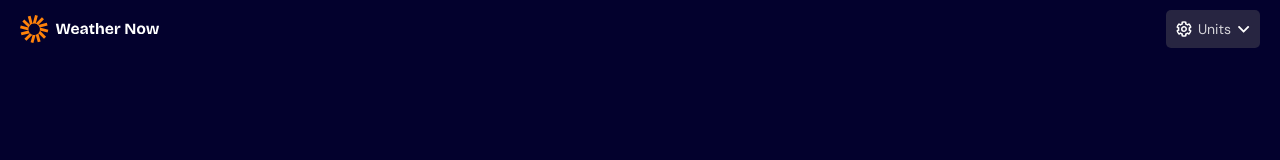
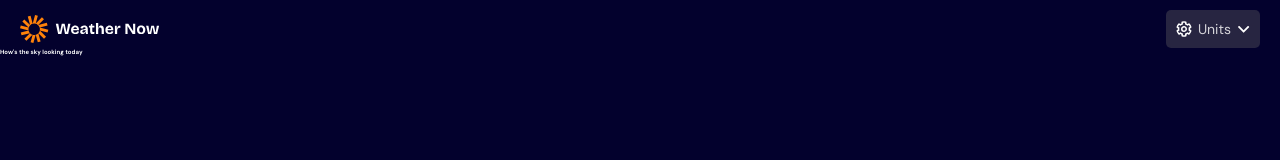
Before and after one commit to santiagodev10/Weather-App, a React (Vite) app: page / in a window 1280 px wide. Shown: the top 160 px of the page. Built offline with nearby package versions, Linux system fonts and the light colour scheme.

Commit message:
create Layout component to group all the layout components like header or footer, with a children element inside a main html tag to nest section components

```diff
--- a/src/App.jsx
+++ b/src/App.jsx
@@ -1,13 +1,14 @@
 import { useState } from 'react';
-import Header from './components/layout/Header/Header.jsx';
+import Layout from './components/layout/Layout';
 
 function App() {
   const [count, setCount] = useState(0)
 
   return (
     <>
-      <Header />
-      <main></main>
+      <Layout>
+        <h1>How's the sky looking today</h1>
+      </Layout>
     </>
   )
 }
--- a/src/assets/styles/global.css
+++ b/src/assets/styles/global.css
@@ -34,6 +34,7 @@
 html, * {
     font-size: 62.5%;
     font-family: var(--font-body);
+    color: var(--Neutral-0);
     box-sizing: border-box;
     margin: 0;
     padding: 0;
--- /dev/null
+++ b/src/components/layout/Layout.jsx
@@ -0,0 +1,12 @@
+import Header from './Header/Header';
+
+const Layout = ({ children }) => {
+    return (
+        <>
+            <Header />
+            <main>{children}</main>
+        </>
+    );
+};
+
+export default Layout;
```
